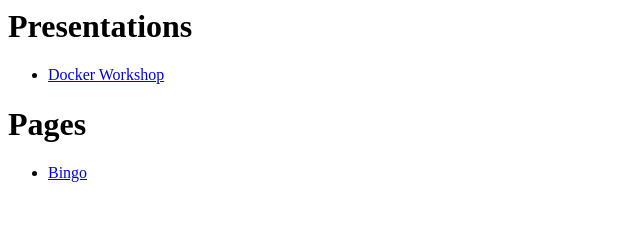
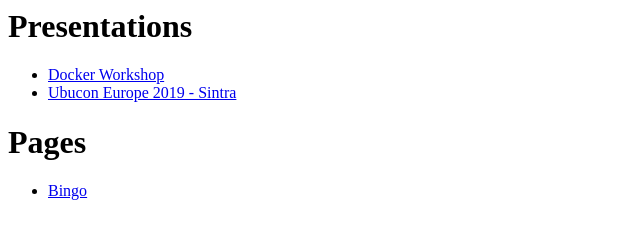
Before and after one commit to tcarreira/tcarreira.github.io, a plain HTML site: page index.html in a window 1280 px wide. Shown: the whole page, without its empty margins (0-640 px from the left). Drawn offline with Linux system fonts and the light colour scheme.

Commit message:
ubucon europe 2019 presentation

```diff
--- a/index.html
+++ b/index.html
@@ -4,6 +4,7 @@
     <h1>Presentations</h1>
     <ul>
       <li><a href="presentations/docker-workshop/">Docker Workshop</a></li>
+      <li><a href="presentations/ubucon-europe-2019/">Ubucon Europe 2019 - Sintra</a></li>
     </ul>
 
     <h1>Pages</h1>
```
